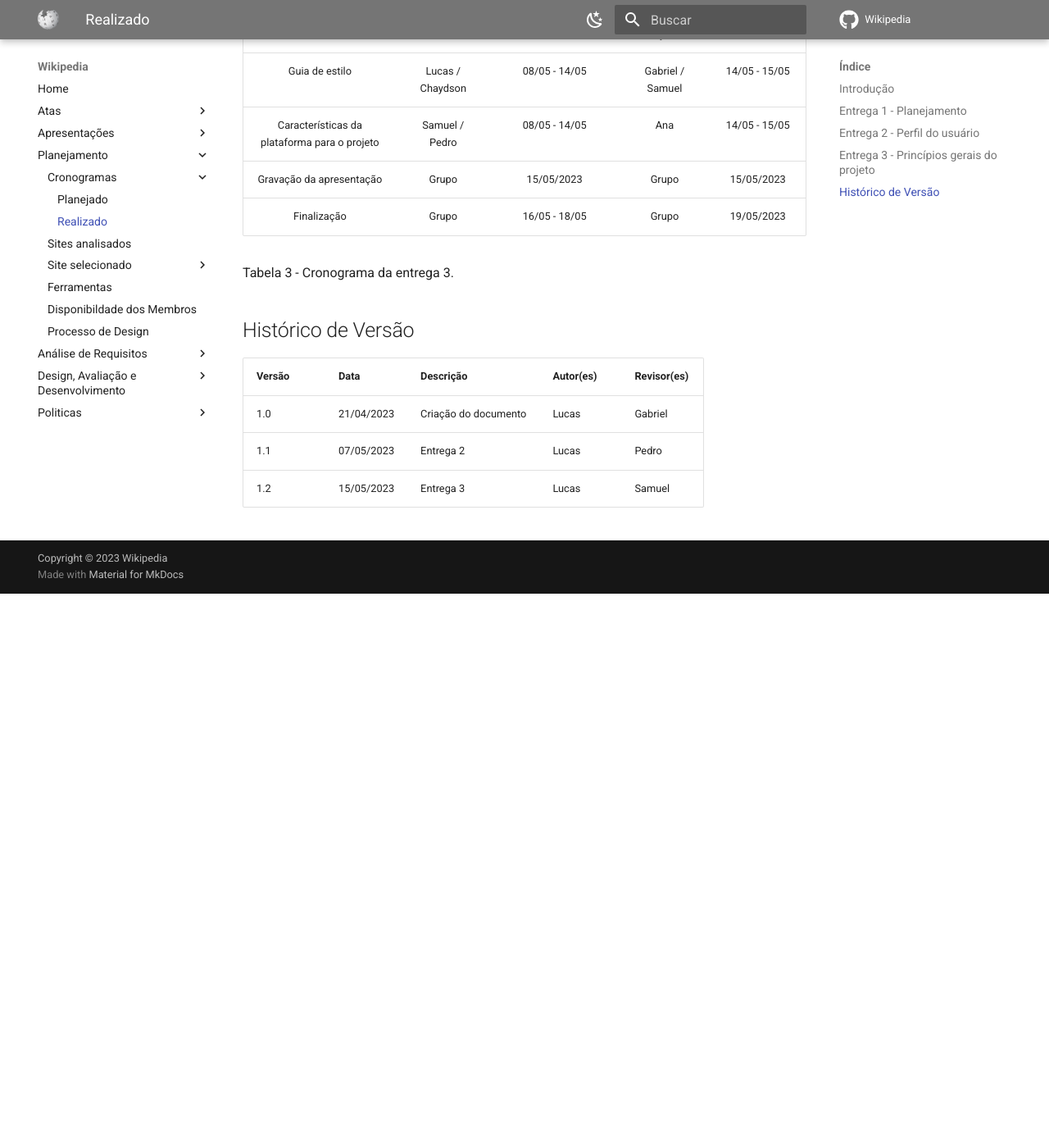
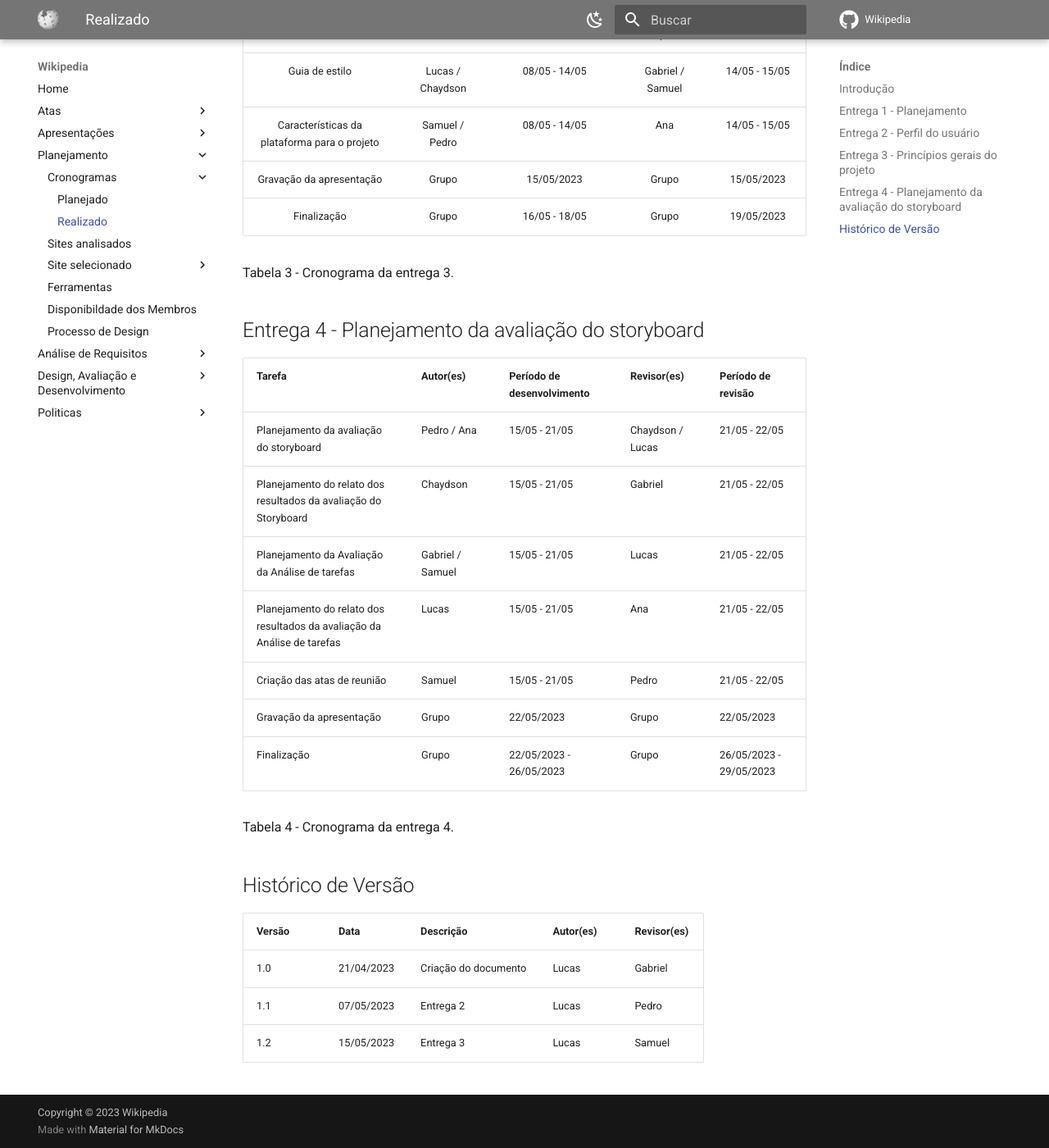
Before and after one commit to Interacao-Humano-Computador/2023.1-Wikipedia, an MkDocs documentation site: the page built from docs/planejamento/cronogramaRealizado.md, in a window 1280 px wide and 1400 px high, scrolled down 2317 px. Shown: the whole window at 82% size. Built offline with MkDocs 1.6.1 and Material for MkDocs 9.7.7, drawn with Linux system fonts in a browser that asks for light colours; comment, search, counter and statistics services are not loaded; before the commit the page ends 3041 px from its top, so only the background shows below that.

Commit message:
finalização entrega 4

```diff
--- a/docs/planejamento/cronogramaRealizado.md
+++ b/docs/planejamento/cronogramaRealizado.md
@@ -54,6 +54,20 @@ Tabela 2 - Cronograma da entrega 2.
 
 Tabela 3 - Cronograma da entrega 3.
 
+## Entrega 4 - Planejamento da avaliação do storyboard
+
+| Tarefa                                                                      | Autor(es)        | Período de desenvolvimento | Revisor(es)      | Período de revisão    |
+| --------------------------------------------------------------------------- | ---------------- | --------------------------- | ---------------- | ----------------------- |
+| Planejamento da avaliação do storyboard                                   | Pedro / Ana      | 15/05 - 21/05               | Chaydson / Lucas | 21/05 - 22/05           |
+| Planejamento do relato dos resultados da avaliação do Storyboard          | Chaydson         | 15/05 - 21/05               | Gabriel          | 21/05 - 22/05           |
+| Planejamento da Avaliação da Análise de tarefas                          | Gabriel / Samuel | 15/05 - 21/05               | Lucas            | 21/05 - 22/05           |
+| Planejamento do relato dos resultados da avaliação da Análise de tarefas | Lucas            | 15/05 - 21/05               | Ana              | 21/05 - 22/05           |
+| Criação das atas de reunião                                              | Samuel           | 15/05 - 21/05               | Pedro            | 21/05 - 22/05           |
+| Gravação da apresentação                                                | Grupo            | 22/05/2023                  | Grupo            | 22/05/2023              |
+| Finalização                                                               | Grupo            | 22/05/2023 - 26/05/2023     | Grupo            | 26/05/2023 - 29/05/2023 |
+
+Tabela 4 - Cronograma da entrega 4.
+
 ## Histórico de Versão
 
 | Versão | Data       | Descrição            | Autor(es) | Revisor(es) |
```
Also changed, not shown: docs/apresentacoes/apresentacao4.md (added, +15 -0 lines).
